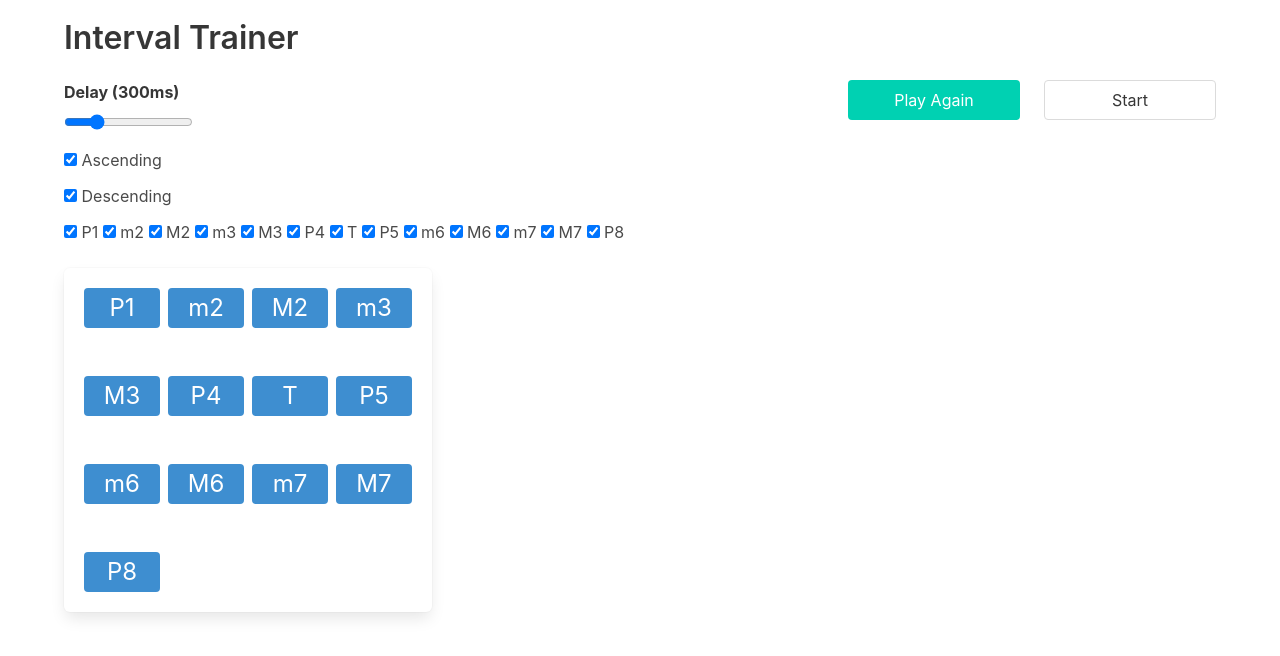
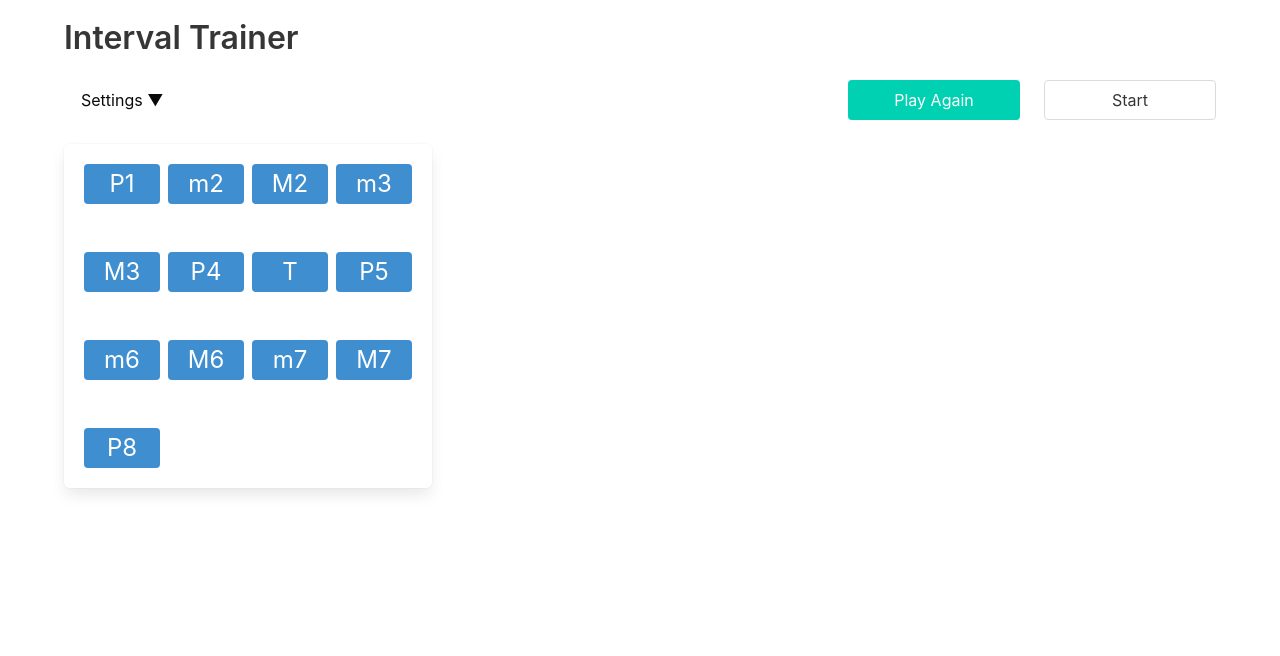
Before and after one commit to schu34/ear-trainer, a React (Create React App) app: page / in a window 1280 px wide. Shown: the top 656 px of the page. Built offline with nearby package versions, Linux system fonts and the light colour scheme.

Commit message:
collapsible settings

```diff
--- a/package.json
+++ b/package.json
@@ -10,6 +10,7 @@
     "@types/node": "^16.11.59",
     "@types/react": "^18.0.20",
     "@types/react-dom": "^18.0.6",
+    "classnames": "^2.3.2",
     "immer": "^9.0.21",
     "react": "^18.2.0",
     "react-dom": "^18.2.0",
--- a/src/options.tsx
+++ b/src/options.tsx
@@ -19,9 +19,31 @@ export function Options() {
   const [settingsDelay, setSettingsDelay] = useRecoilState(settingsDelayState);
   const [settingsIntervalSelection, setSettingsIntervalSelection] =
     useRecoilState(settingsIntervalsSelectionState);
+
+  const [expanded, setExpanded] = React.useState(false);
   return (
     <div>
-      <div>
+      <button
+        className="button is-white"
+        onClick={() => setExpanded(!expanded)}
+      >
+        <h2 className="h2">Settings {expanded ? "▲" : "▼"}</h2>
+        {/* <span>
+          <i
+            className={cx("fa", {
+              "fa-chevron-down": !expanded,
+              "fa-chevron-up": expanded,
+            })}
+          ></i>
+        </span> */}
+      </button>
+      <div
+        style={{
+          maxHeight: expanded ? 1000 : 0,
+          overflow: "hidden",
+          transition: "300ms all",
+        }}
+      >
         {/* <fieldset>
 				<h3>Mode</h3>
         <input
```
Also changed, not shown: 1 other file (tests, documents, lock files or other folders).
